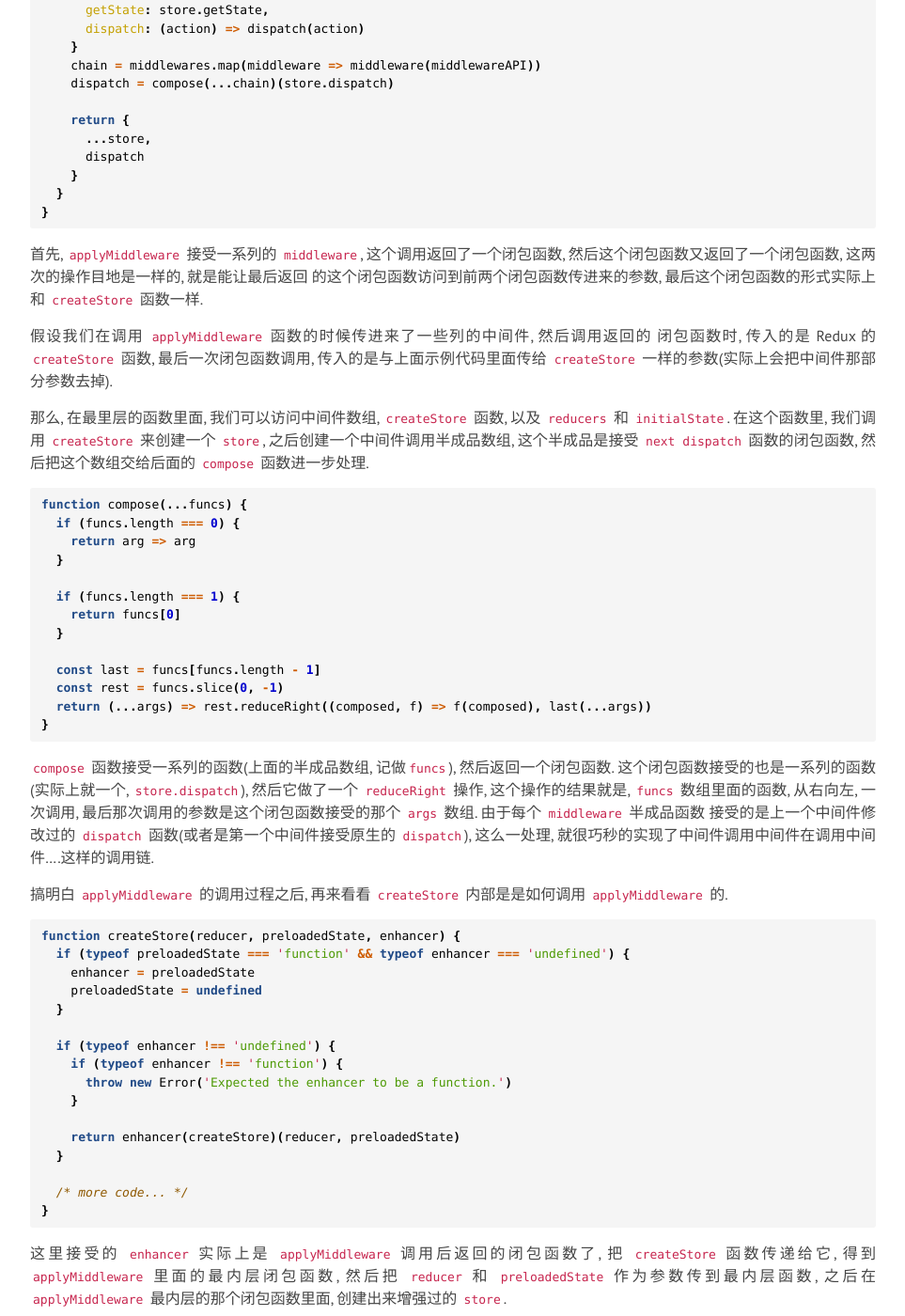
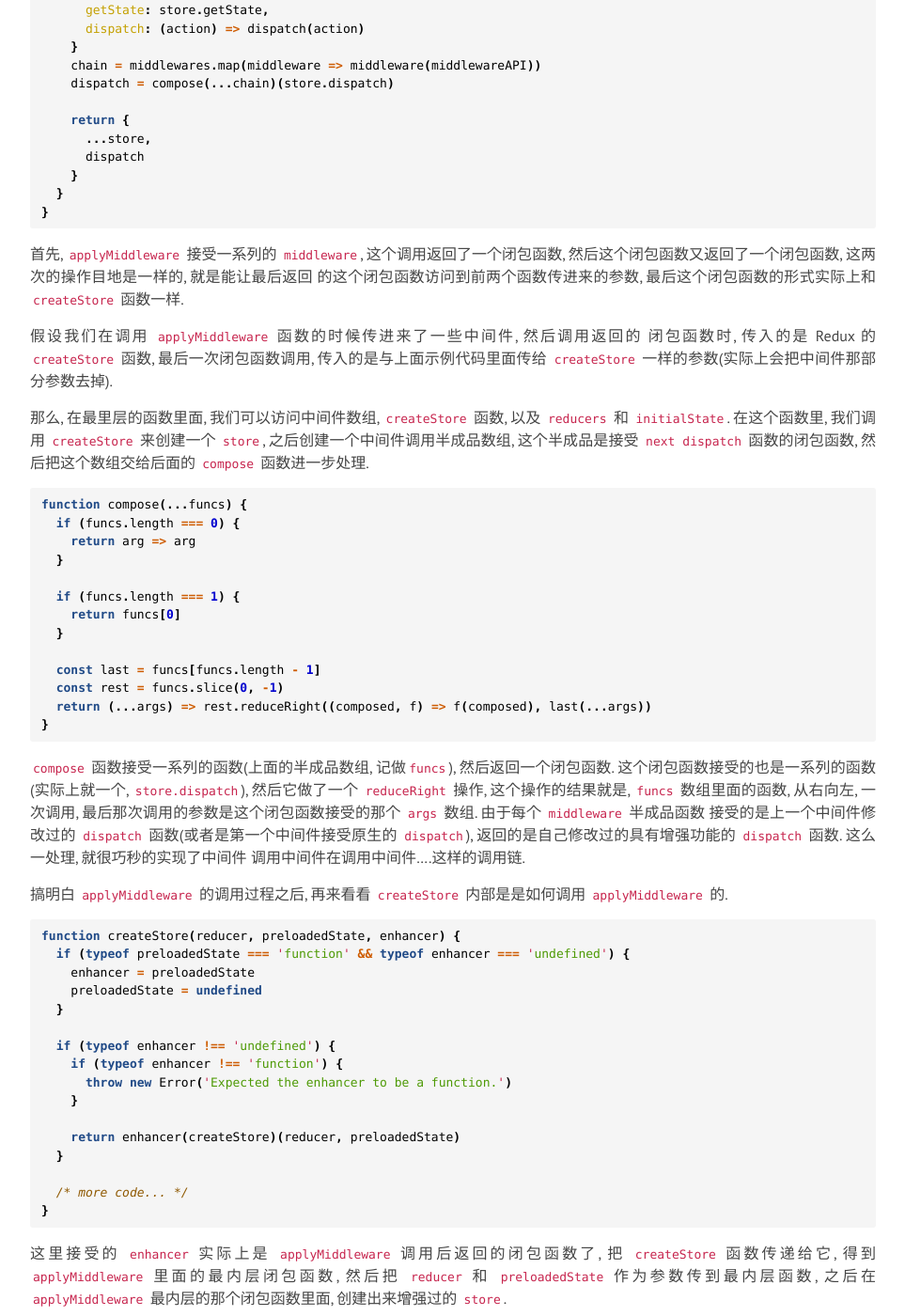
Before and after one commit to sidgwick/sidgwick.github.io, a Jekyll site: the page built from _posts/javascript/2017-02-11-Redux-advance.md, in a window 1280 px wide and 1400 px high, scrolled down 2012 px. Shown: the whole window at 94% size, without its empty margins (158-1121 px from the left). Built offline with Jekyll 4.4.1, drawn with Linux system fonts in a browser that asks for light colours; nearby versions of some CDN libraries.

Commit message:
redux middleware principle, #2

````diff
--- a/_posts/javascript/2017-02-11-Redux-advance.md
+++ b/_posts/javascript/2017-02-11-Redux-advance.md
@@ -126,17 +126,17 @@
 
 首先, `applyMiddleware` 接受一系列的 `middleware`, 这个调用返回了一个闭包函数,
 然后这个闭包函数又返回了一个闭包函数, 这两次的操作目地是一样的, 就是能让最后返回
-的这个闭包函数访问到前两个闭包函数传进来的参数, 最后这个闭包函数的形式实际上和
+的这个闭包函数访问到前两个函数传进来的参数, 最后这个闭包函数的形式实际上和
 `createStore` 函数一样.
 
-假设我们在调用 `applyMiddleware` 函数的时候传进来了一些列的中间件, 然后调用返回的
+假设我们在调用 `applyMiddleware` 函数的时候传进来了一些中间件, 然后调用返回的
 闭包函数时, 传入的是 Redux 的 `createStore` 函数, 最后一次闭包函数调用,
 传入的是与上面示例代码里面传给 `createStore` 一样的参数(实际上会把中间件那部分参数去掉).
 
 那么, 在最里层的函数里面, 我们可以访问中间件数组, `createStore` 函数, 以及
 `reducers` 和 `initialState`. 在这个函数里, 我们调用 `createStore` 来创建一个
-`store`, 之后创建一个中间件调用半成品数组, 这个半成品是接受 `next dispatch` 函数的闭包函数,
-然后把这个数组交给后面的 `compose` 函数进一步处理.
+`store`, 之后创建一个中间件调用半成品数组, 这个半成品是接受 `next dispatch`
+函数的闭包函数, 然后把这个数组交给后面的 `compose` 函数进一步处理.
 
 ```javascript
 function compose(...funcs) {
@@ -159,7 +159,8 @@
 `reduceRight` 操作, 这个操作的结果就是, `funcs` 数组里面的函数, 从右向左, 一次调用,
 最后那次调用的参数是这个闭包函数接受的那个 `args` 数组. 由于每个 `middleware` 半成品函数
 接受的是上一个中间件修改过的 `dispatch` 函数(或者是第一个中间件接受原生的 `dispatch`),
-这么一处理, 就很巧秒的实现了中间件调用中间件在调用中间件....这样的调用链.
+返回的是自己修改过的具有增强功能的 `dispatch` 函数. 这么一处理, 就很巧秒的实现了中间件
+调用中间件在调用中间件....这样的调用链.
 
 搞明白 `applyMiddleware` 的调用过程之后, 再来看看 `createStore` 内部是是如何调用
 `applyMiddleware` 的.
````
